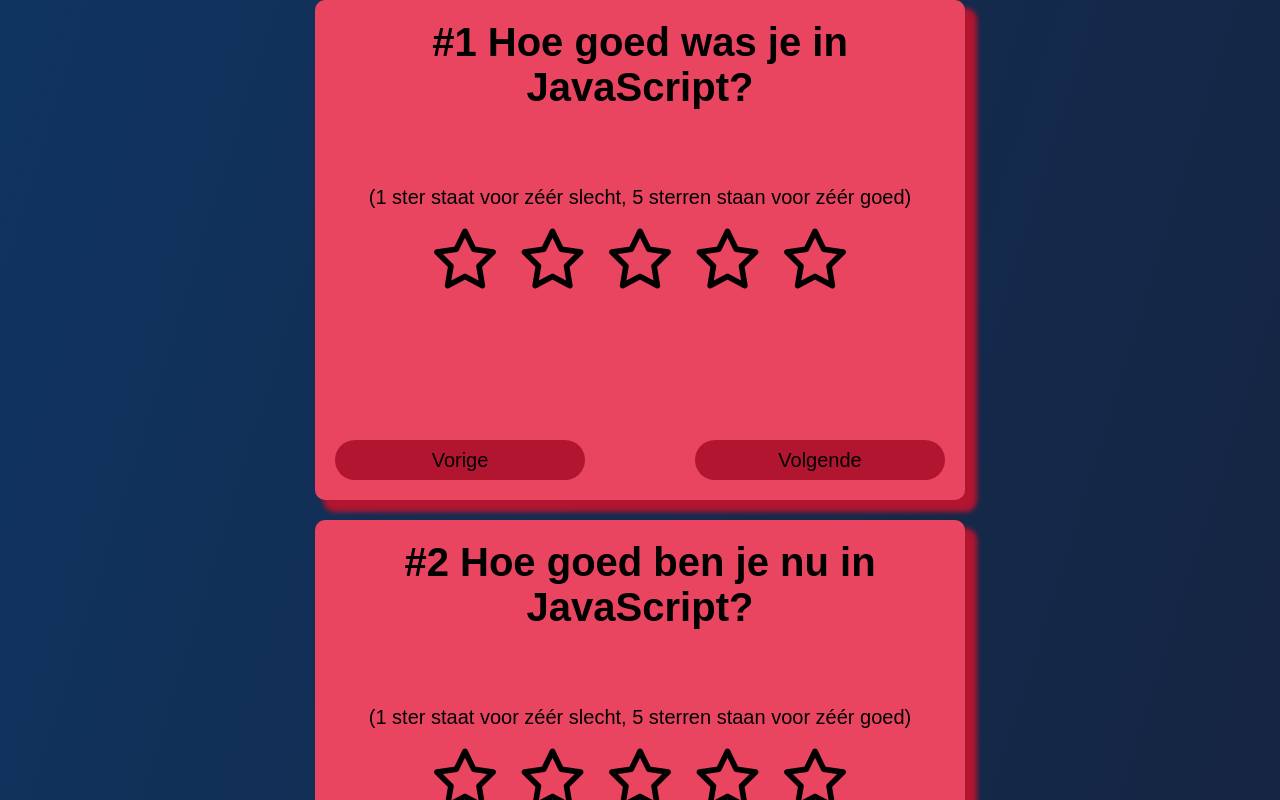
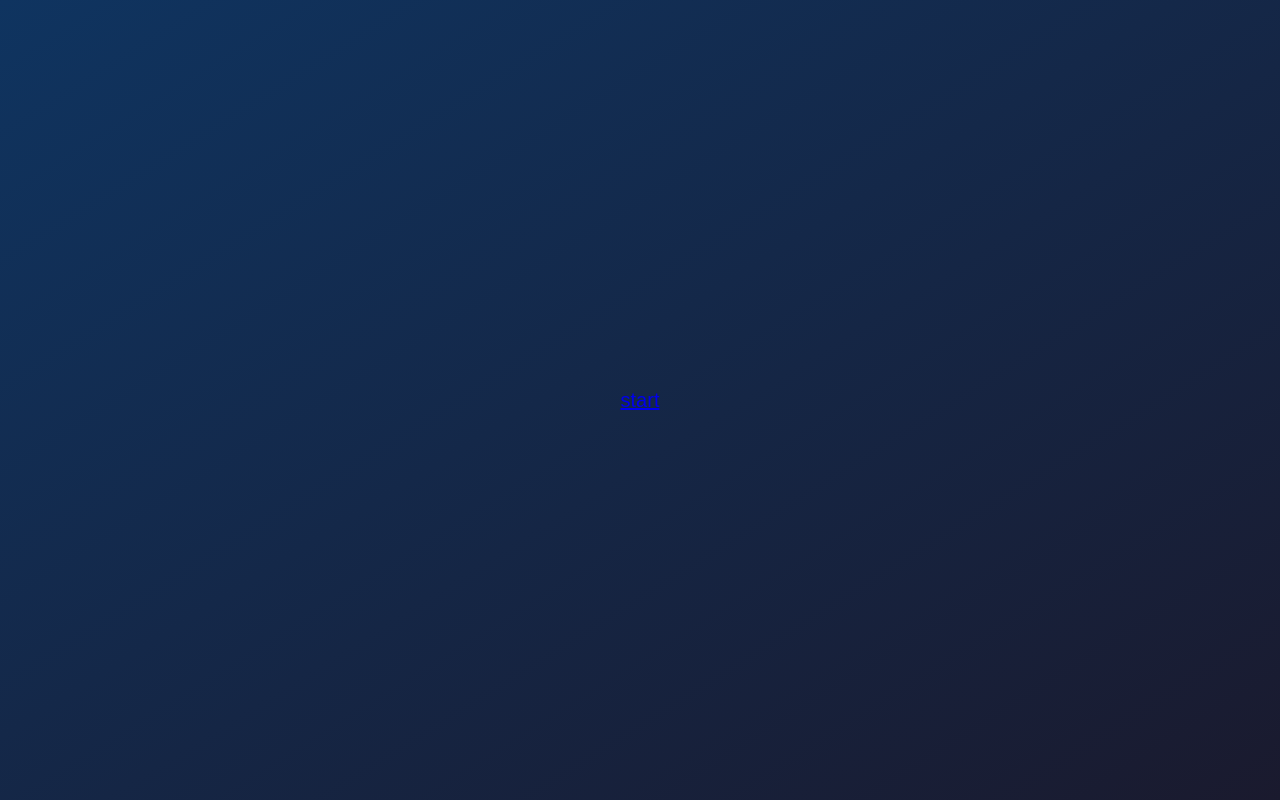
Before and after one commit to AidanMiddel/React-mySkillz, a React (Create React App) app: page / in a window 1280 px wide. Shown: the top 800 px of the page. Built offline with nearby package versions, Linux system fonts and the light colour scheme.

Commit message:
viddeo 15

```diff
--- a/src/App/App.js
+++ b/src/App/App.js
@@ -1,6 +1,6 @@
 import "./App.css"
 import Question from "../Question/Question"
-import { Route, Routes } from "react-router-dom";
+import { Route, Switch } from "react-router-dom";
 import Intro from "../Intro/Intro";
 import Questions from "../Data/Questions";
 
@@ -10,7 +10,11 @@ const App = () => {
     })
     return (
         <>
-            {questionsToBeRendered}
+            <Switch>
+                <Route path="/vraag/:number"><Question/></Route>
+                <Route path="/"><Intro/></Route>
+
+            </Switch>
         </>
     )
 }
--- a/src/Question/Question.js
+++ b/src/Question/Question.js
@@ -1,9 +1,12 @@
-import React from "react"
-import "./Question.css"
+import React from "react";
+import {withRouter} from "react-router";
+import "./Question.css";
 
 class Question extends React.Component {
     constructor(props) {
         super(props);
+        this.myNumber = this.props.match.params.number
+        console.log(this.myNumber)
         this.state = {
             rating: 0,
         }
@@ -46,4 +49,4 @@ class Question extends React.Component {
     }
 }
 
-export default Question;
+export default withRouter(Question);
```
Also changed, not shown: package.json (+3 -4 lines), 2 other files (tests, documents, lock files or other folders).
